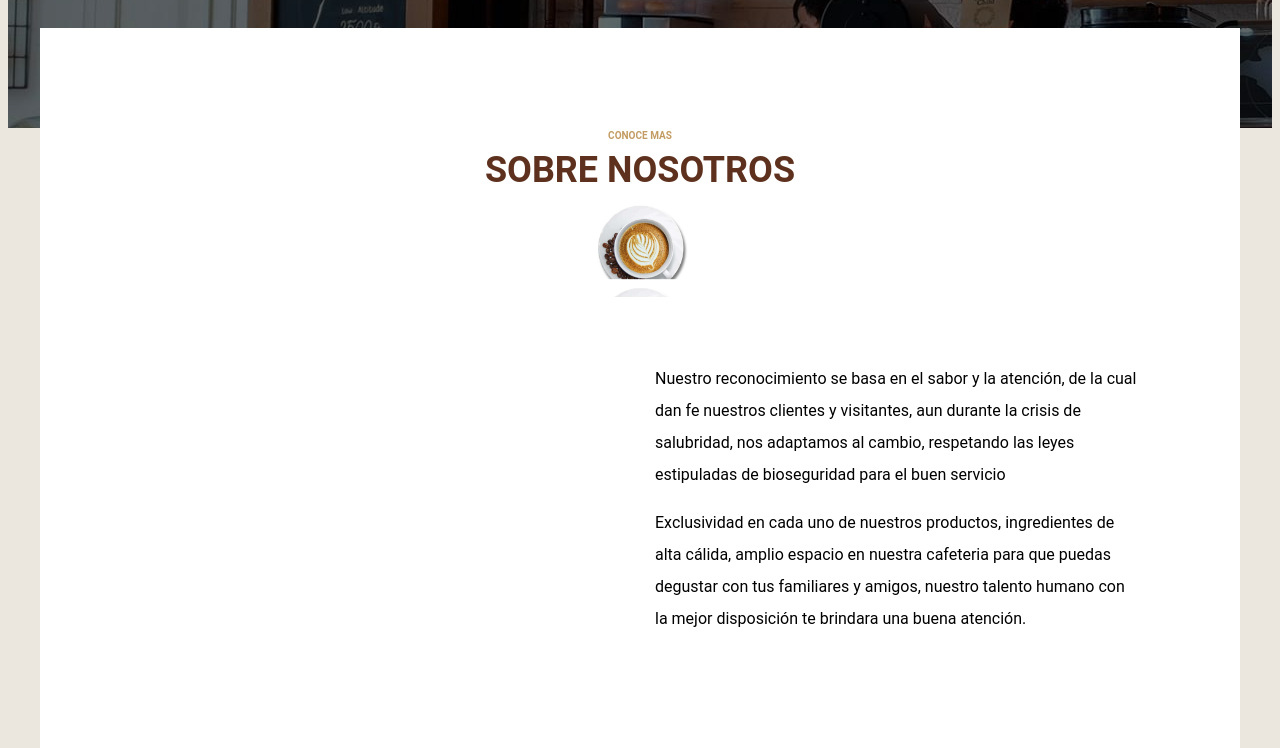
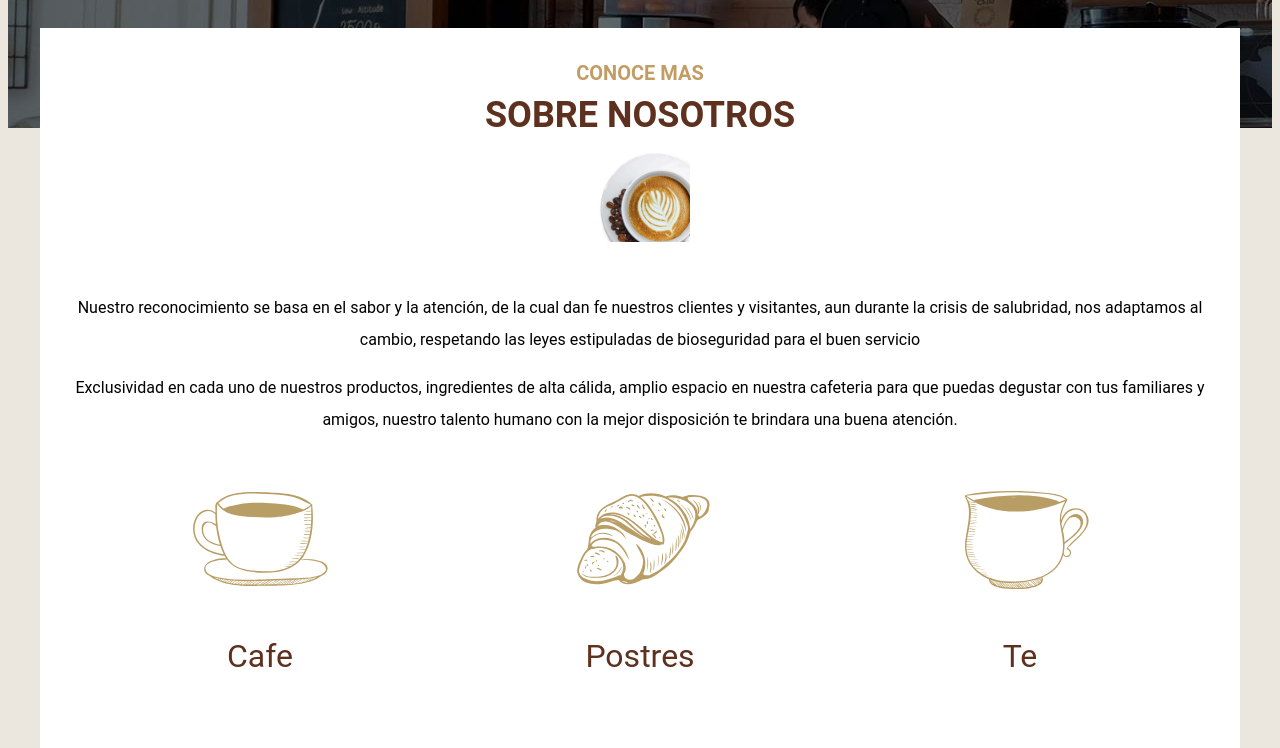
Before and after one commit to zamitulande/cafe---react-router, a React (Vite) app: page / in a window 1280 px wide. Shown: the part 580-1328 px from the top of the page. Built offline with nearby package versions, Linux system fonts and the light colour scheme.

Commit message:
mostrando iconos

```diff
--- a/src/componentes/header.jsx
+++ b/src/componentes/header.jsx
@@ -25,7 +25,7 @@ const Header = () => {
           </nav>
         </div>
         <div className="texto-header">
-        {splitLocation[1] === "galeria" ?<h1>desde galeria</h1>: "" || splitLocation[1] === "nosotros" ?<h1>desde nosotros</h1>: "" || splitLocation[1] === "proceso" ?<h1>desde proceso</h1>: "" || splitLocation[1] === "" ?<h1>desde inicio</h1>: "" || splitLocation[1] === "menu" ?<h1>desde menu</h1>: ""   }
+        {splitLocation[1] === "galeria" ?<h1>Los ojos tambien pueden degustar</h1>: "" || splitLocation[1] === "nosotros" ?<h1>muchas historias, pero aqui la nuestra</h1>: "" || splitLocation[1] === "proceso" ?<h1>vamos a aprender juntos</h1>: "" || splitLocation[1] === "" ?<h1>para un inicio, una buena taza de cafe</h1>: "" || splitLocation[1] === "menu" ?<h1>que sabores y olores vas a combinar?</h1>: ""   }
         </div>
       </div>
     </header>
--- a/src/componentes/paginas/paginagalerias.jsx
+++ b/src/componentes/paginas/paginagalerias.jsx
@@ -13,7 +13,6 @@ import img10 from '../../assets/img/galeria/galeria_10.jpg'
 const PaginasGaleria = () => {
   return (
     <section className="experiencia">
-    <h2><span>Vive la</span>experiencia</h2>
     <div className="contenedor galeria">
       <div className="imagen">
         <img src={img1} alt="imagen" />
--- a/src/componentes/paginas/paginanosotros.jsx
+++ b/src/componentes/paginas/paginanosotros.jsx
@@ -1,5 +1,8 @@
 import React from 'react'
 import { useLocation } from 'react-router-dom';
+import Cafe from '../../assets/img/icono_cafe.svg'
+import Postre from '../../assets/img/icono_postre.svg'
+import Te from '../../assets/img/icono_te.svg'
 
 const PaginaNosotros = () => {
     const location = useLocation();
@@ -8,10 +11,10 @@ const PaginaNosotros = () => {
   return (
     <main className="contenedor contenido-principal">
       <h2><span>Conoce Mas</span>sobre nosotros</h2>
-      <div className="contenido-nosotros">
+      <div className={splitLocation[1] === "nosotros" ? "contenido-nosotros" : "contenido-centrar"}>
         <div className={splitLocation[1] === "nosotros" ? "imagen" : ""}>
         </div>
-        <div className="texto">
+        <div className='texto'>
         <p>Nuestro reconocimiento se basa en el sabor y la atención, de la cual dan fe nuestros clientes y visitantes, aun durante
         la crisis de salubridad, nos adaptamos al cambio, respetando las leyes estipuladas de bioseguridad para el buen servicio
       </p>
@@ -20,6 +23,23 @@ const PaginaNosotros = () => {
         una buena atención.
       </p>
         </div>
+        {splitLocation[1] === "nosotros" ? "" : <section className="iconos">
+          <ul className="listado-iconos">
+            <li className="vaso">
+              <img src={Cafe} alt="iconocafe"/>
+              <p>Cafe</p>
+            </li >
+            <li className="pan">
+              <img src={Postre} alt="icono cafe"/>
+              <p>Postres</p>
+            </li>
+            <li className="posillo">
+              <img src={Te} alt="icono cafe"/>
+              <p>Te</p>
+            </li>
+          </ul>
+        </section>}
+
       </div>
     </main>
   )
--- a/src/index.css
+++ b/src/index.css
@@ -429,6 +429,7 @@
     color: #000000;
     font-size: 1.6rem;
     line-height: 2;
+    text-align: center;
   }
 
   .contenedor {
@@ -469,11 +470,13 @@
   h2, .heading-blanco {
     font-size: 3.6rem;
     color: #5e311e;
+
   }
   h2 span, .heading-blanco span {
     color: #c39c63;
-    font-size: 1rem;
+    font-size: 2rem;
     display: block;
+
   }
   h2::after, .heading-blanco::after {
     content: "";
@@ -482,7 +485,7 @@
     height: 10rem;
     margin: 0 auto;
     background-image: url(./assets/img/cafe.jpg);
-    background-size: 10rem;
+    background-size: 13rem;
   }
 
   .heading-blanco {
@@ -504,7 +507,7 @@
   }
 
   .header {
-    padding: 5rem 0;
+    padding: 1rem 0;
     position: relative;
   }
   @media (min-width: 768px) {
@@ -618,16 +621,15 @@
 
   .contenido-principal {
     background-color: #ffffff;
-    padding: 5rem 2rem;
+    padding: 2rem 2rem;
   }
   @media (min-width: 768px) {
     .contenido-principal {
-      padding: 10rem;
+      padding: 3rem;
       margin-top: -10rem;
       position: relative;
     }
   }
-
   .iconos {
     margin-top: 5rem;
   }
@@ -856,6 +858,11 @@
       grid-template-columns: repeat(2, 1fr);
       gap: 3rem;
     }
+    .contenido-centrar{
+      display: unset;
+      text-align: center;
+    }
+
   }
   .contenido-nosotros .imagen {
     -webkit-transform: rotate(-6deg);
@@ -930,64 +937,6 @@
       font-size: 1.8rem;
     }
   }
-
-  @media (max-width: 768px) {
-    .contenido-contacto .imagen {
-      display: none;
-    }
-  }
-  @media (min-width: 768px) {
-    .contenido-contacto {
-      display: grid;
-      grid-template-columns: repeat(2, 1fr);
-      align-items: center;
-    }
-  }
-
-  .formulario .campo {
-    margin-bottom: 2rem;
-  }
-  .formulario .campo:last-of-type {
-    margin-bottom: 0;
-  }
-  .formulario label {
-    text-transform: uppercase;
-    display: block;
-    font-size: 2.2rem;
-    font-weight: 900;
-  }
-  .formulario input:not([type=submit]),
-  .formulario select {
-    width: 100%;
-    padding: 1rem;
-    border: 0.5rem solid #5e311e;
-  }
-  .formulario input[type=submit] {
-    background-color: #5e311e;
-    width: 100%;
-    padding: 1rem;
-    color: #ffffff;
-    text-transform: uppercase;
-    font-weight: 700;
-    border: none;
-  }
-  .formulario input[type=submit]:hover {
-    cursor: pointer;
-    background-color: #c39c63;
-  }
-
   .text-center {
     text-align: center;
   }
-
-  .bg-primario {
-    background-color: #5e311e;
-  }
-
-  .pb-0 {
-    padding-bottom: 0;
-  }
-
-  .mb-0 {
-    margin-bottom: 0;
-  }
```
